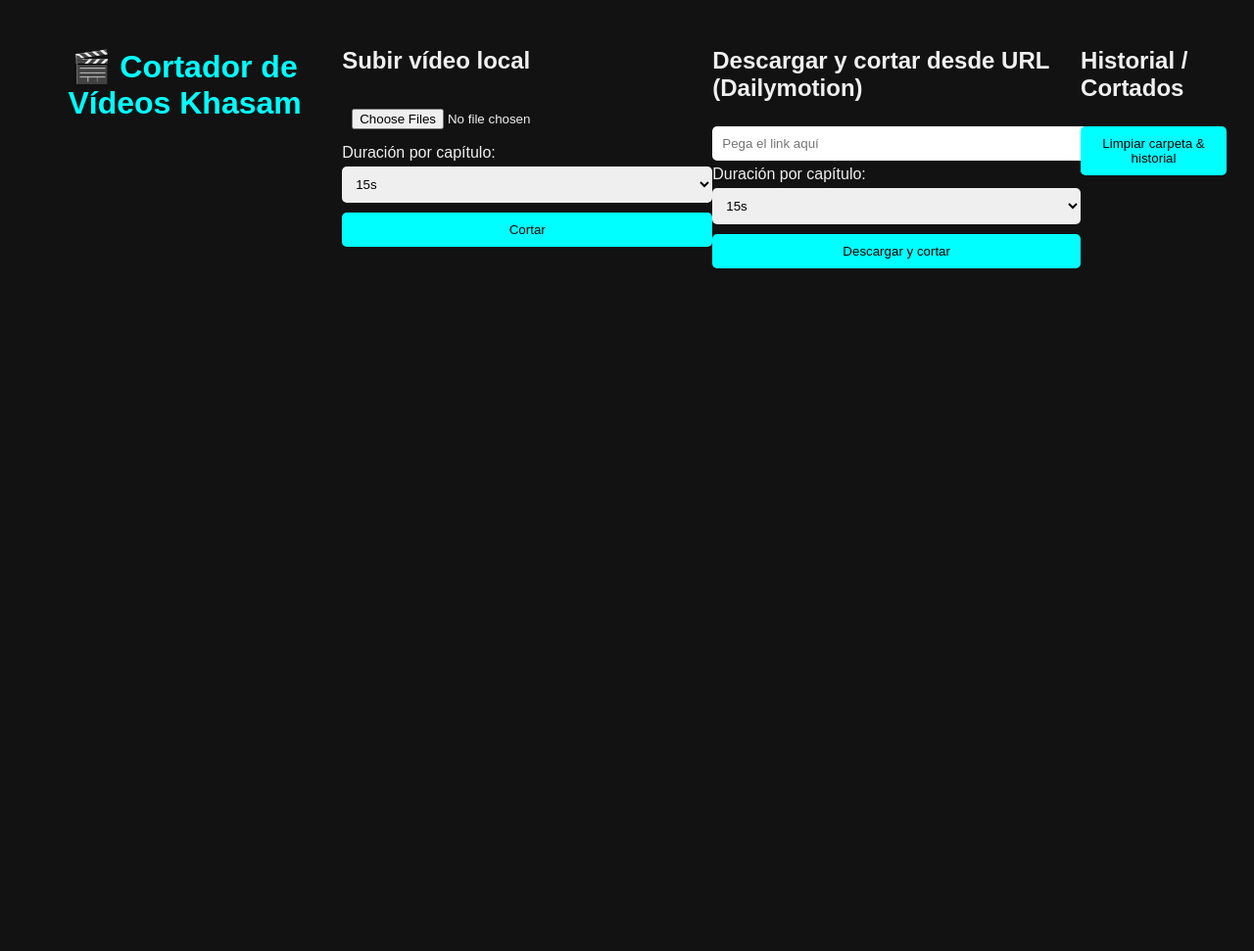
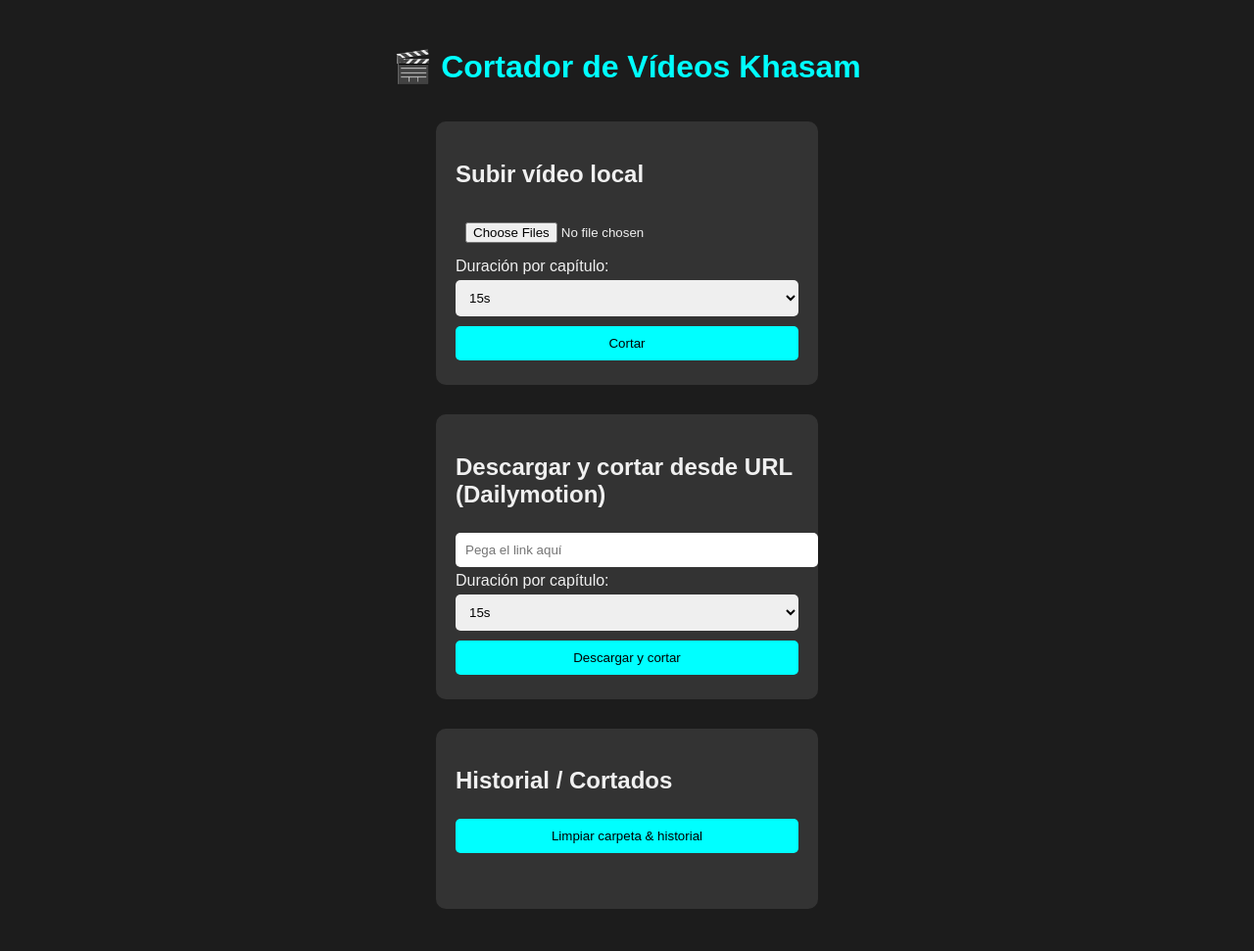
Before and after one commit to KekoOfficial/X, a Flask app: page / in a window 1280 px wide. Shown: the whole page at 98% size. Before the commit the page ends 274 px from the top, so only its background shows below. Run offline with Flask 3, Linux system fonts and the light colour scheme.

Commit message:
Actualizar style.css

```diff
--- a/static/style.css
+++ b/static/style.css
@@ -1,65 +1,7 @@
-body {
-    font-family: Arial, sans-serif;
-    background: #121212;
-    color: #f0f0f0;
-    display: flex;
-    justify-content: center;
-    padding: 20px;
-}
-
-.container {
-    width: 400px;
-}
-
-h1 {
-    color: #00ffff;
-    text-align: center;
-}
-
-.form-section, .history, .actions, .progress-section {
-    background: #1c1c1c;
-    padding: 15px;
-    border-radius: 10px;
-    margin-bottom: 20px;
-}
-
-input, select, button {
-    width: 100%;
-    margin: 5px 0;
-    padding: 10px;
-    border-radius: 5px;
-    border: none;
-}
-
-button {
-    background: #00ffff;
-    color: #000;
-    cursor: pointer;
-}
-
-#progress_bar {
-    width: 100%;
-    height: 20px;
-    background: #333;
-    border-radius: 10px;
-    overflow: hidden;
-    margin-top: 10px;
-}
-
-#progress_fill {
-    width: 0%;
-    height: 100%;
-    background: #00ffff;
-    transition: width 0.2s;
-}
-
-ul {
-    list-style: none;
-    padding: 0;
-}
-
-a {
-    color: #00ffff;
-    text-decoration: none;
-    word-wrap: break-word;
-}
+body { font-family: Arial; background:#1c1c1c; color:#f0f0f0; display:flex; flex-direction:column; align-items:center; padding:20px;}
+h1 { color:#00ffff; }
+.panel { background:#333; padding:20px; border-radius:10px; margin:15px; width:350px; }
+input, select, button { margin:5px 0; padding:10px; border-radius:5px; border:none; width:100%; }
+button { background:#00ffff; color:#000; cursor:pointer; }
+ul { list-style:none; padding:0; max-height:200px; overflow-y:auto;}
+a { color:#00ffff; text-decoration:none; word-break: break-word;}
```
